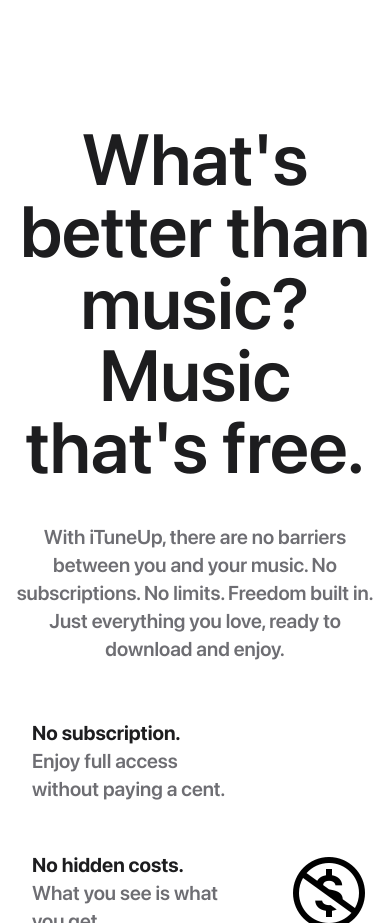
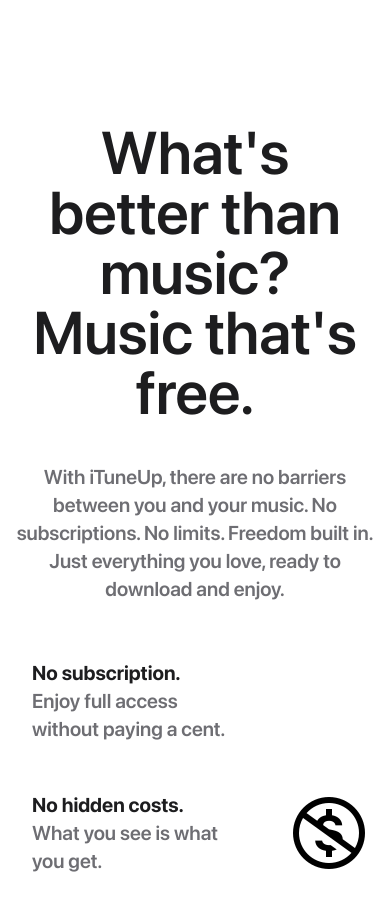
Before and after one commit to kalis26/iTuneUp-Website, a Next.js app: page / in a window 390 px wide. Shown: the part 6920-7843 px from the top of the page. Built offline with nearby package versions, Linux system fonts and the light colour scheme.

Commit message:
Fixed font size too big in no fee section

```diff
--- a/src/components/nofee.tsx
+++ b/src/components/nofee.tsx
@@ -4,8 +4,8 @@
     return (
         <div className="bg-white flex flex-col items-center gap-10 lg:max-w-2/3 mx-auto p-4 md:p-10">
             <div className="flex flex-col items-center">
-                <h1 className={`font-semibold text-7xl text-center text-[rgb(29,29,31)]`}>What&apos;s better than music?</h1>
-                <h1 className={`font-semibold text-7xl text-center text-[rgb(29,29,31)] pb-10`}>Music that&apos;s free.</h1>
+                <h1 className={`font-semibold text-6xl md:text-7xl text-center text-[rgb(29,29,31)]`}>What&apos;s better than music?</h1>
+                <h1 className={`font-semibold text-6xl md:text-7xl text-center text-[rgb(29,29,31)] pb-10`}>Music that&apos;s free.</h1>
                 <p className={`font-semibold text-xl text-[#6E6E73] text-center lg:max-w-4/5`}>With iTuneUp, there are no barriers between you and your music. No subscriptions. No limits. Freedom built in. Just everything you love, ready to download and enjoy.</p>
             </div>
             <div className="flex flex-row items-center gap-10">
```
